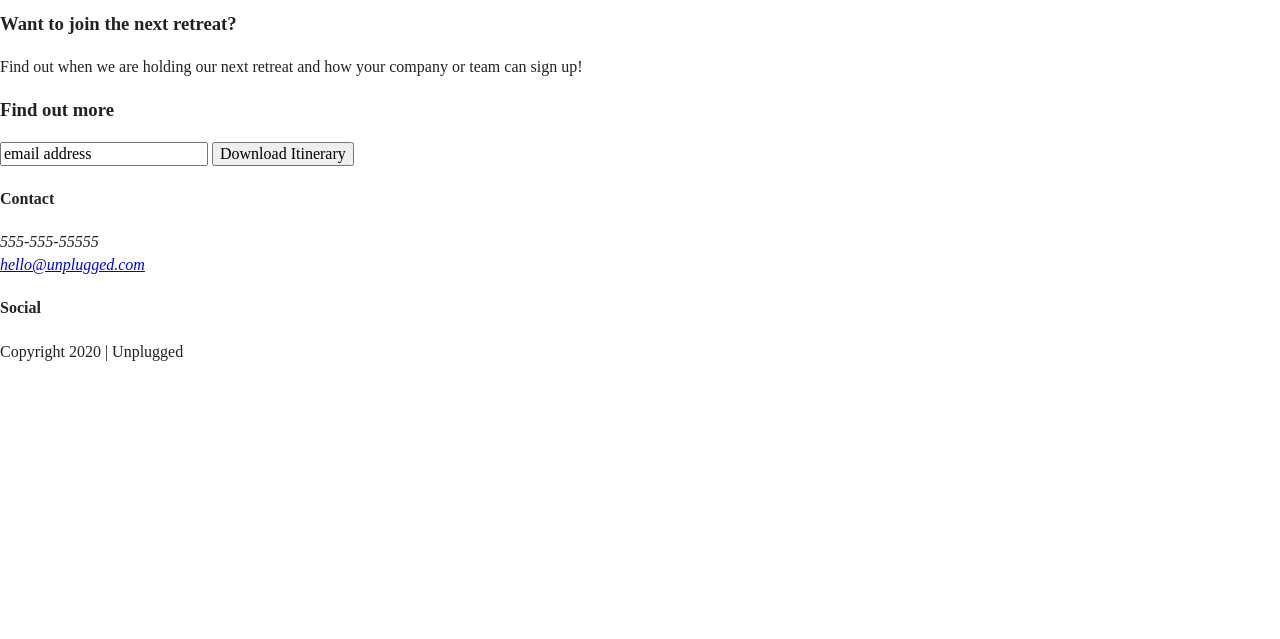
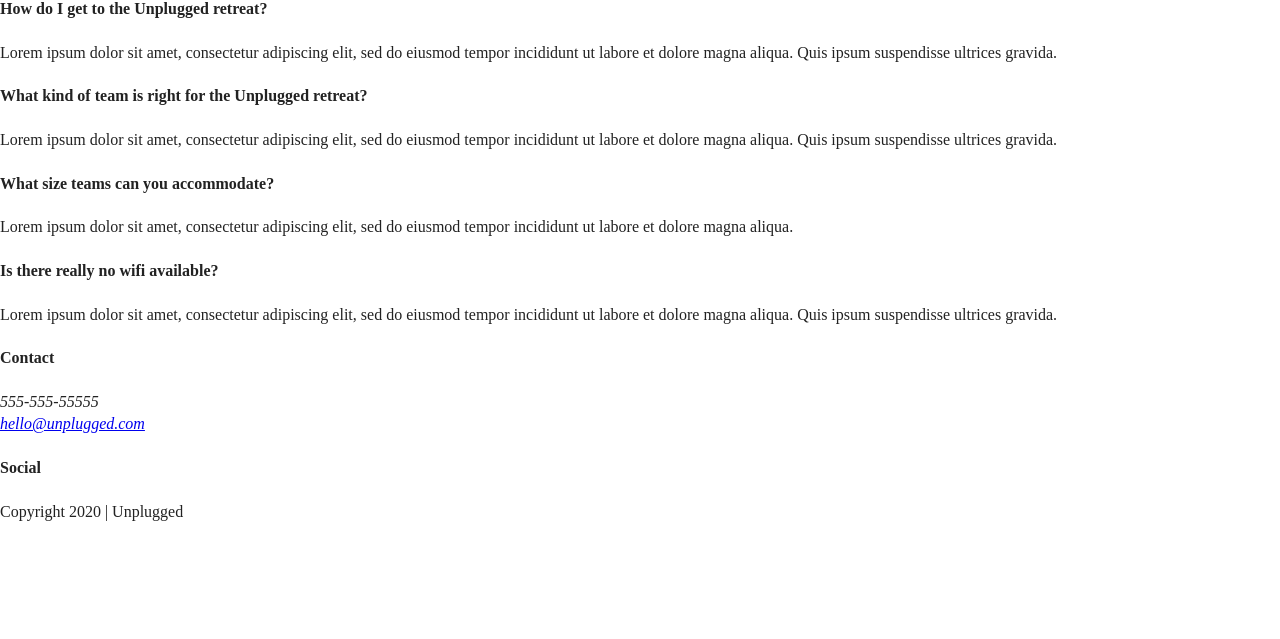
Before and after one commit to angie-bee/206-unplugged-retreat, a website: page faq/index.html in a window 1280 px wide. Shown: the part 161-800 px from the top of the page. Drawn offline with Linux system fonts and the light colour scheme.

Commit message:
Fleshed out HTML for FAQ page

```diff
--- a/faq/index.html
+++ b/faq/index.html
@@ -3,7 +3,7 @@
 
 <head>
   <meta charset="utf-8">
-  <title></title>
+  <title>Unplugged Retreat | FAQ</title>
   <meta name="description" content="">
   <meta name="viewport" content="width=device-width, initial-scale=1">
 
@@ -37,29 +37,31 @@
     </div>
 </header>
 
-<main>
-
-  <section class="hero-area">
+  <main class="faq">
     <div class="content-wrapper">
-      <div class="hero-text">
-        <h1>Retreat from the desk, return refreshed.</h1>
+      <h2>Frequently Asked Questions</h2>
+      <div class="faq-content">
+        <h4>How do I get to the Unplugged retreat?</h4>
+        <p>Lorem ipsum dolor sit amet, consectetur adipiscing elit, sed do eiusmod tempor incididunt ut labore et
+          dolore magna aliqua. Quis ipsum suspendisse ultrices gravida.</p>
       </div>
-    </div>
-  </section>
-
-  <aside>
-    <div class="content-wrapper">
-      <div class="form-description">
-        <h3>Want to join the next retreat?</h3>
-        <p>Find out when we are holding our next retreat and how your company or team can sign up!</p>
+      <div class="faq-content">
+        <h4>What kind of team is right for the Unplugged retreat?</h4>
+        <p>Lorem ipsum dolor sit amet, consectetur adipiscing elit, sed do eiusmod tempor incididunt ut labore et
+          dolore magna aliqua. Quis ipsum suspendisse ultrices gravida.</p>
       </div>
-
-      <div class="form">
-        <h3>Find out more</h3>
-        <input type="text" name="name" value="email address">
-        <input type="button" value="Download Itinerary">
+      <div class="faq-content">
+        <h4>What size teams can you accommodate?</h4>
+        <p>Lorem ipsum dolor sit amet, consectetur adipiscing elit, sed do eiusmod tempor incididunt ut labore et
+          dolore magna aliqua.</p>
       </div>
-  </aside>
+      <div class="faq-content">
+        <h4>Is there really no wifi available?</h4>
+        <p>Lorem ipsum dolor sit amet, consectetur adipiscing elit, sed do eiusmod tempor incididunt ut labore et
+          dolore magna aliqua. Quis ipsum suspendisse ultrices gravida. </p>
+      </div>
+    </div> <!-- faq content wrapper ends -->
+  </main>
 
 </main> <!-- main wrapper -->
 
```
